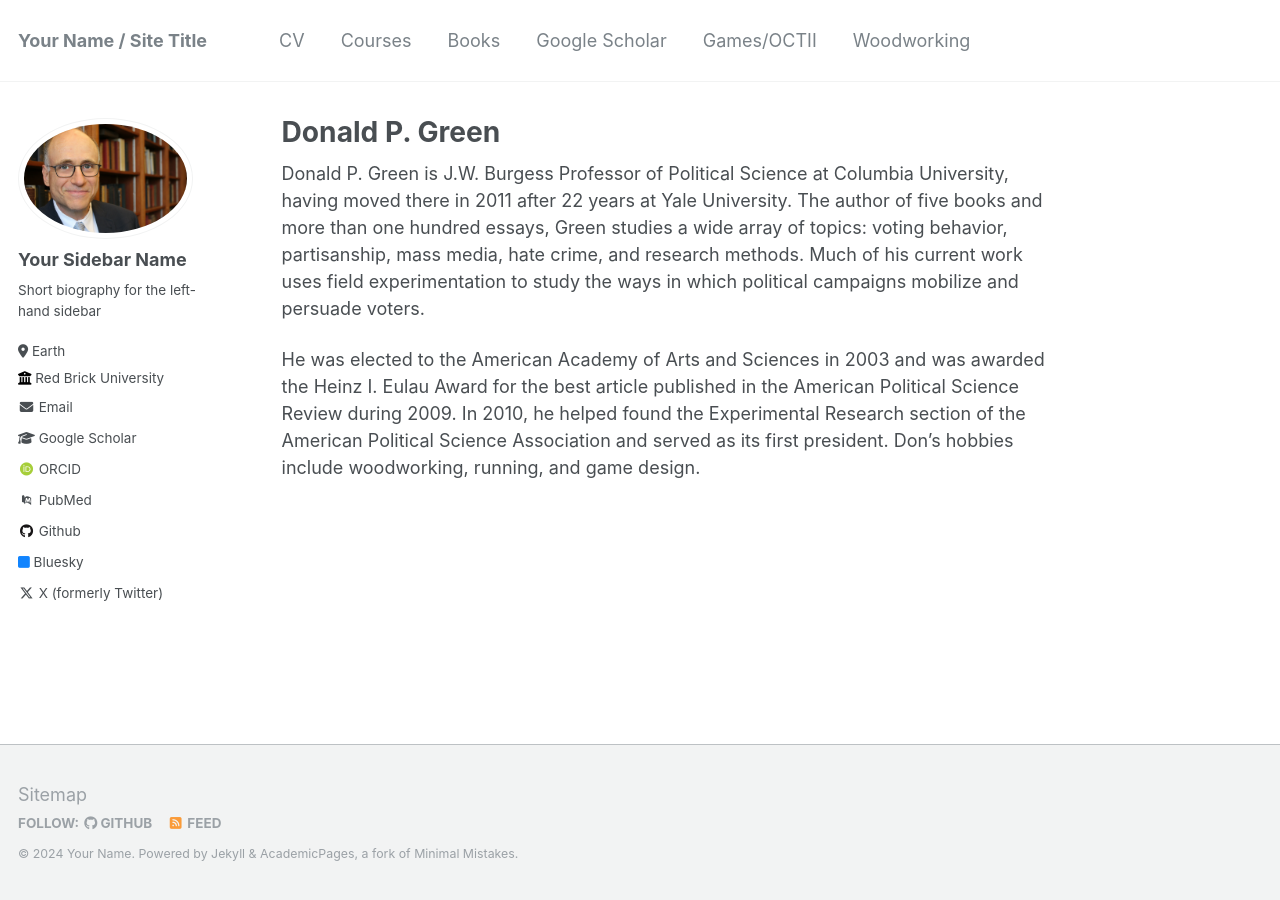
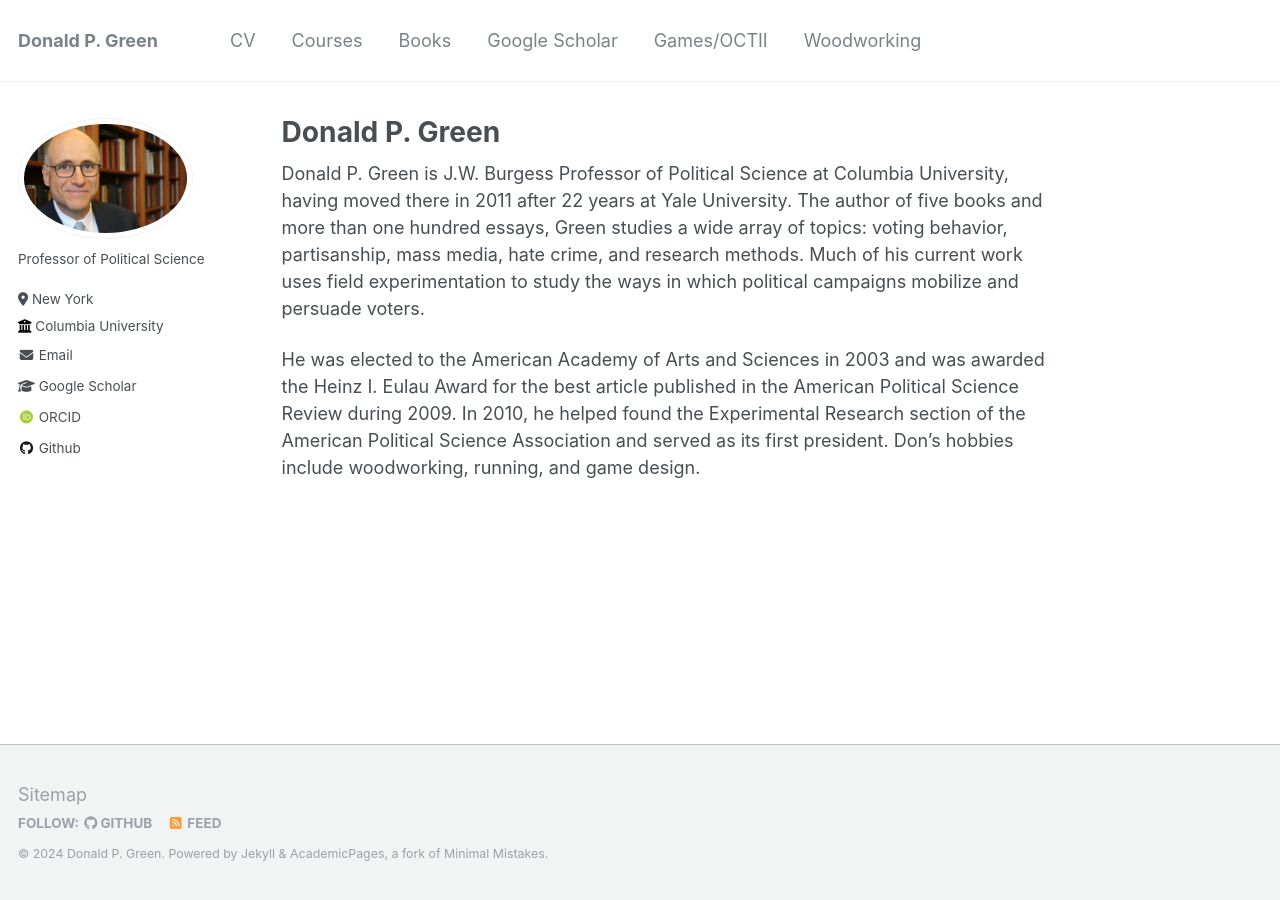
Before and after one commit to donaldpgreen/donaldpgreen.github.io, a Jekyll site: the page built from _pages/about.md, in a window 1280 px wide. Built offline with Jekyll 4.4.1, drawn with Linux system fonts in a browser that asks for light colours; some web fonts are replaced.

Commit message:
Update _config.yml

```diff
--- a/_config.yml
+++ b/_config.yml
@@ -7,13 +7,13 @@
 
 # Basic Site Settings
 locale                   : "en-US"
-title                    : "Your Name / Site Title"
+title                    : "Donald P. Green"
 title_separator          : "-"
-name                     : &name "Your Name"
-description              : &description "personal description"
+name                     : &name ""
+description              : &description "Professor"
 url                      : https://academicpages.github.io # the base hostname & protocol for your site e.g. "https://mmistakes.github.io"
 baseurl                  : "" # the subpath of your site, e.g. "/blog"
-repository               : "academicpages/academicpages.github.io"
+repository               : "donaldpgreen/donaldpgreen.github.io"
 
 # Site Author - The following control what appear as part of the author content on the side bar.
 #               If a field is blank the icon and link will not appear, otherwise it will be shown.
@@ -21,32 +21,32 @@ repository               : "academicpages/academicpages.github.io"
 author:
   # Biographic information
   avatar           : "profile.png"
-  name             : "Your Sidebar Name"
+  name             : ""
   pronouns         : # example: "she/her"
-  bio              : "Short biography for the left-hand sidebar"
-  location         : "Earth"
-  employer         : "Red Brick University"
+  bio              : "Professor of Political Science"
+  location         : "New York"
+  employer         : "Columbia University"
   uri              : # URL
-  email            : "none@example.org"
+  email            : ""
 
   # Academic websites
   arxiv            : # URL - Update with the correct link to your profile
-  googlescholar    : "https://scholar.google.com/citations?user=PS_CX0AAAAAJ"
+  googlescholar    : "https://scholar.google.com/citations?user=e4KiJasAAAAJ"
   impactstory      : # URL
-  orcid            : "http://orcid.org/yourorcidurl"
-  pubmed           : "https://www.ncbi.nlm.nih.gov/pubmed/?term=john+snow"
+  orcid            : "https://orcid.org/0000-0002-8850-438X"
+  pubmed           : # URL
   researchgate     : # URL
 
   # Repositories and software development
   bitbucket        : # Username - Update with your username on the site
   codepen          : # Username
   dribbble         : # Username
-  github           : "academicpages"
+  github           : "donaldpgreen"
   kaggle           : # Username
   stackoverflow    : # User number or user number and name (i.e., use "1" or "1/jeff-atwood")
 
   # Social media
-  bluesky          : "bsky.app" # Replace this with you Bluesky username
+  bluesky          : # "bsky.app" # Replace this with you Bluesky username
   facebook         : # Username
   flickr           : # Username
   foursquare       : # Username
@@ -63,7 +63,7 @@ author:
   steam            : # Username
   telegram         : # URL
   tumblr           : # Username
-  twitter          : "UniofOxford"  # Replace this with your X / Twitter handle
+  twitter          : # "UniofOxford"  # Replace this with your X / Twitter handle
   vine             : # Username
   weibo            : # Username
   wikipedia        : # Username
@@ -117,7 +117,7 @@ yandex_site_verification :
 
 # Social Sharing
 twitter:
-  username               : &twitter
+  username               : #&twitter
 facebook:
   username               :
   app_id                 :
@@ -277,7 +277,7 @@ sass:
 permalink: /:categories/:title/
 # paginate: 5 # amount of posts to show
 # paginate_path: /page:num/
-timezone: America/Los_Angeles # http://en.wikipedia.org/wiki/List_of_tz_database_time_zones
+timezone: America/New_York # http://en.wikipedia.org/wiki/List_of_tz_database_time_zones
 
 
 # Plugins
```
